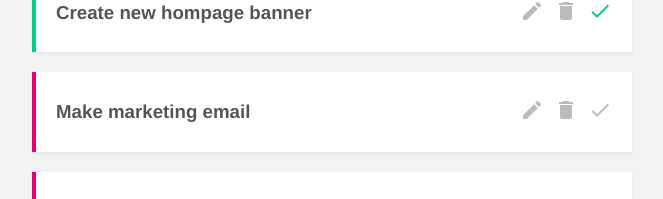
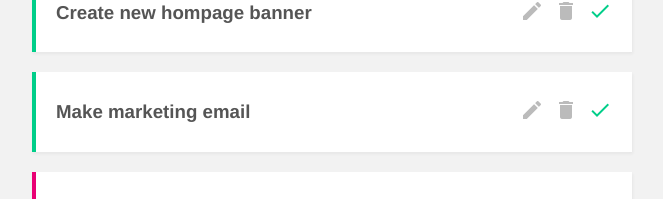
Before and after one commit to NNEUID/project-planner, a Vue app: page / in a window 1280 px wide. Shown: the part 292-491 px from the top of the page, without its empty margins (308-971 px from the left). Built offline with nearby package versions, Linux system fonts and the light colour scheme; data requests are answered from the project's data file.

Commit message:
add a computed property to filter projects and finalize project

```diff
--- a/data/db.json
+++ b/data/db.json
@@ -10,7 +10,7 @@
       "id": 2,
       "title": "Make marketing email",
       "details": "Lorem ipsum",
-      "complete": false
+      "complete": true
     },
     {
       "title": "Read a book",
--- a/src/views/HomeView.vue
+++ b/src/views/HomeView.vue
@@ -3,7 +3,7 @@
   <div class="home">
     <FilterNave @filterChange="current = $event" :current="current" />
     <div v-if="projects.length">
-      <div v-for="project in projects" :key="project.id">
+      <div v-for="project in filteredProjects" :key="project.id">
         <SingleProject :project="project" @delete="handleDelete" @complete="handleComplete" />
       </div>
     </div>
@@ -26,6 +26,17 @@
       current: 'all'
     };
   },
+  computed: {
+    filteredProjects() {
+      if (this.current === 'completed') {
+        return this.projects.filter(project => project.complete)
+      }
+      if (this.current === 'ongoing') {
+        return this.projects.filter(project => !project.complete)
+      }
+      return this.projects
+    }
+  },
   methods: {
     handleDelete(id) {
       this.projects = this.projects.filter(project => {
```
